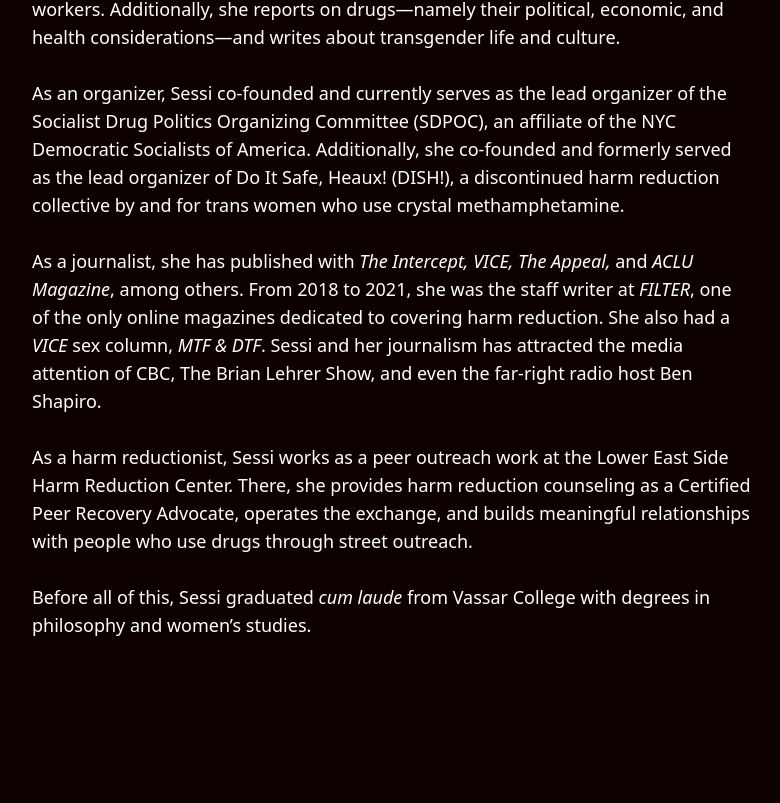
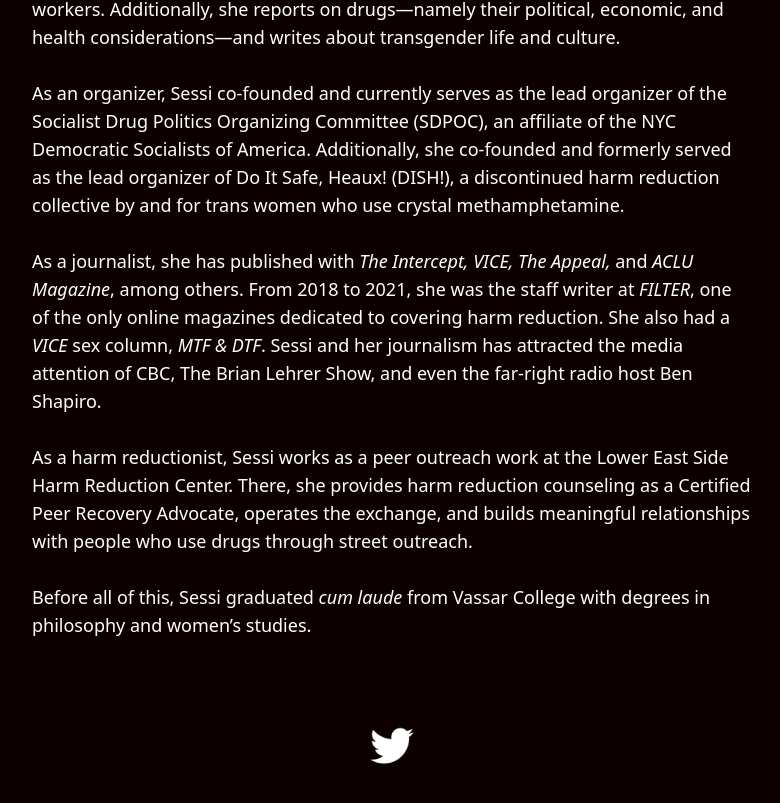
Before and after one commit to oryxwhite/sessi-blanchard, a Next.js app: page / in a window 1280 px wide. Shown: the part 1067-1870 px from the top of the page, without its empty margins (248-1028 px from the left). Built offline with nearby package versions, Linux system fonts and the light colour scheme.

Commit message:
added twitter link

```diff
--- a/pages/components/hero.js
+++ b/pages/components/hero.js
@@ -17,7 +17,7 @@
 
         </motion.div>
 
-        <motion.div initial={{opacity: 0}} animate={{opacity: 1}} transition={{delay: 1.3, duration: .3 }} href='#' className='text-white text-left mt-28 text-sm xs:text-lg max-w-[720px] w-10/12 mb-60 '>
+        <motion.div initial={{opacity: 0}} animate={{opacity: 1}} transition={{delay: 1.3, duration: .3 }} href='#' className='text-white text-left mt-28 text-sm xs:text-lg max-w-[720px] w-10/12 mb-20 '>
           Based in New York City, Sessi organizes to replace drug prohibition and the War on Drugs with both a socialist political economy of psychoactive substances and a system of guaranteed care that are coordinated by users and self-managed by workers.  Additionally, she reports on drugs—namely their political, economic,  and health considerations—and  writes about transgender life and culture.
           <br/> <br/>As an organizer, Sessi co-founded and currently serves as the lead organizer of the Socialist Drug Politics Organizing Committee (SDPOC), an affiliate of the NYC Democratic Socialists of America. Additionally, she co-founded and formerly served as the lead organizer of Do It Safe, Heaux! (DISH!), a discontinued harm reduction collective by and for trans women who use crystal methamphetamine.
           <br/> <br/>As a journalist, she has published with <i>The Intercept, VICE, The Appeal,</i> and <i>ACLU Magazine</i>, among others. From 2018 to 2021, she was the staff writer at <i>FILTER</i>, one of the only online magazines dedicated to covering harm reduction. She also had a <i>VICE</i> sex column,<i> MTF & DTF</i>.  Sessi and her journalism has attracted the media attention of CBC, The Brian Lehrer Show, and even the far-right radio host Ben Shapiro.
--- a/pages/index.tsx
+++ b/pages/index.tsx
@@ -1,6 +1,7 @@
 import type { NextPage } from 'next'
 import Head from 'next/head'
 import Hero from './components/hero'
+
 
 const Home: NextPage = () => {
   return (
@@ -13,7 +14,8 @@
       </Head>
 
       <Hero />
-      {/* Footer */}
+      <a href='https://twitter.com/SessiBlanchard'><img src='/twitter.png' width='50px' height='50px' className='mb-20'></img></a>
+
     </div>
   )
 }
```
Also changed, not shown: public/twitter.png (added).
